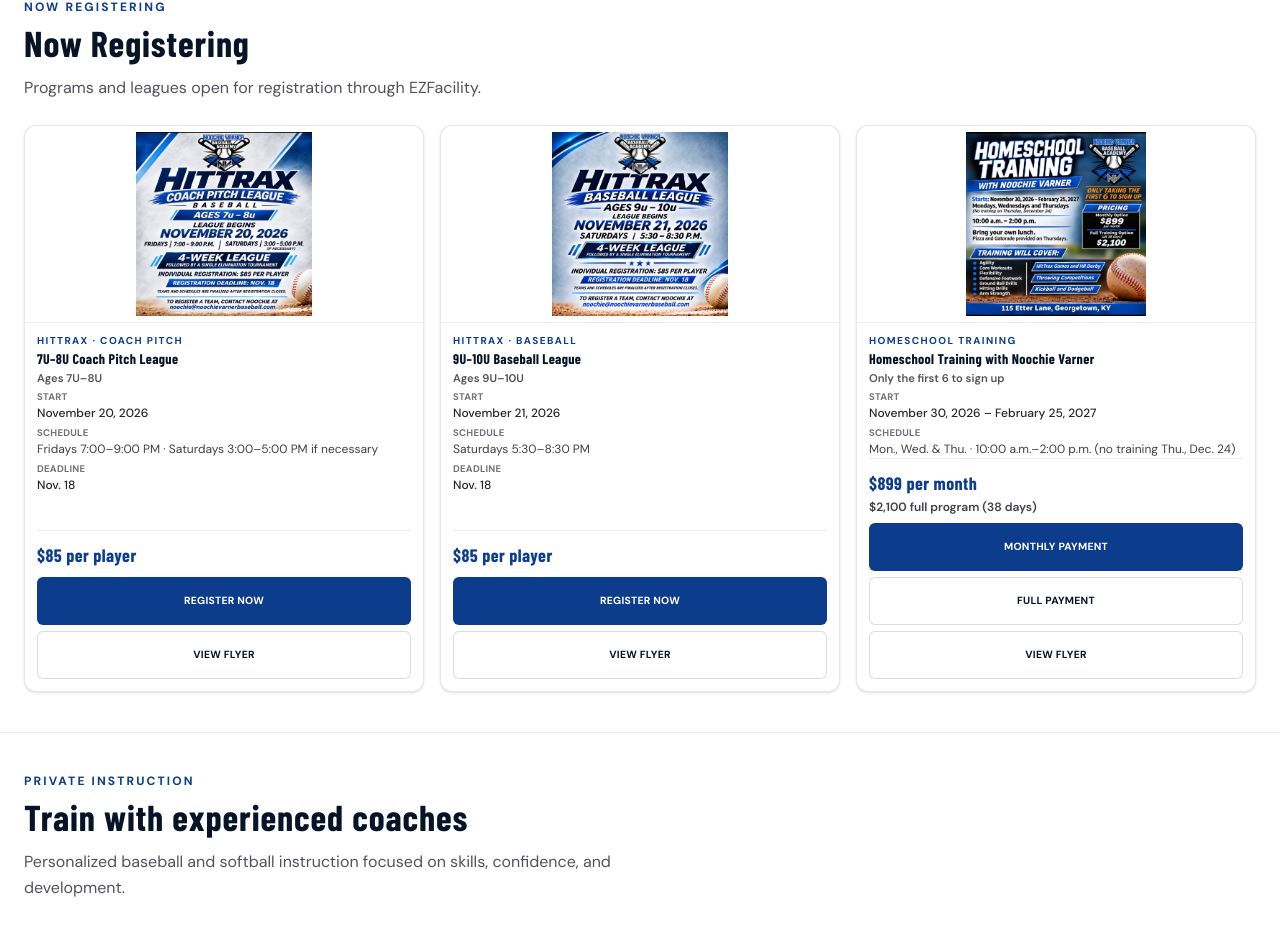
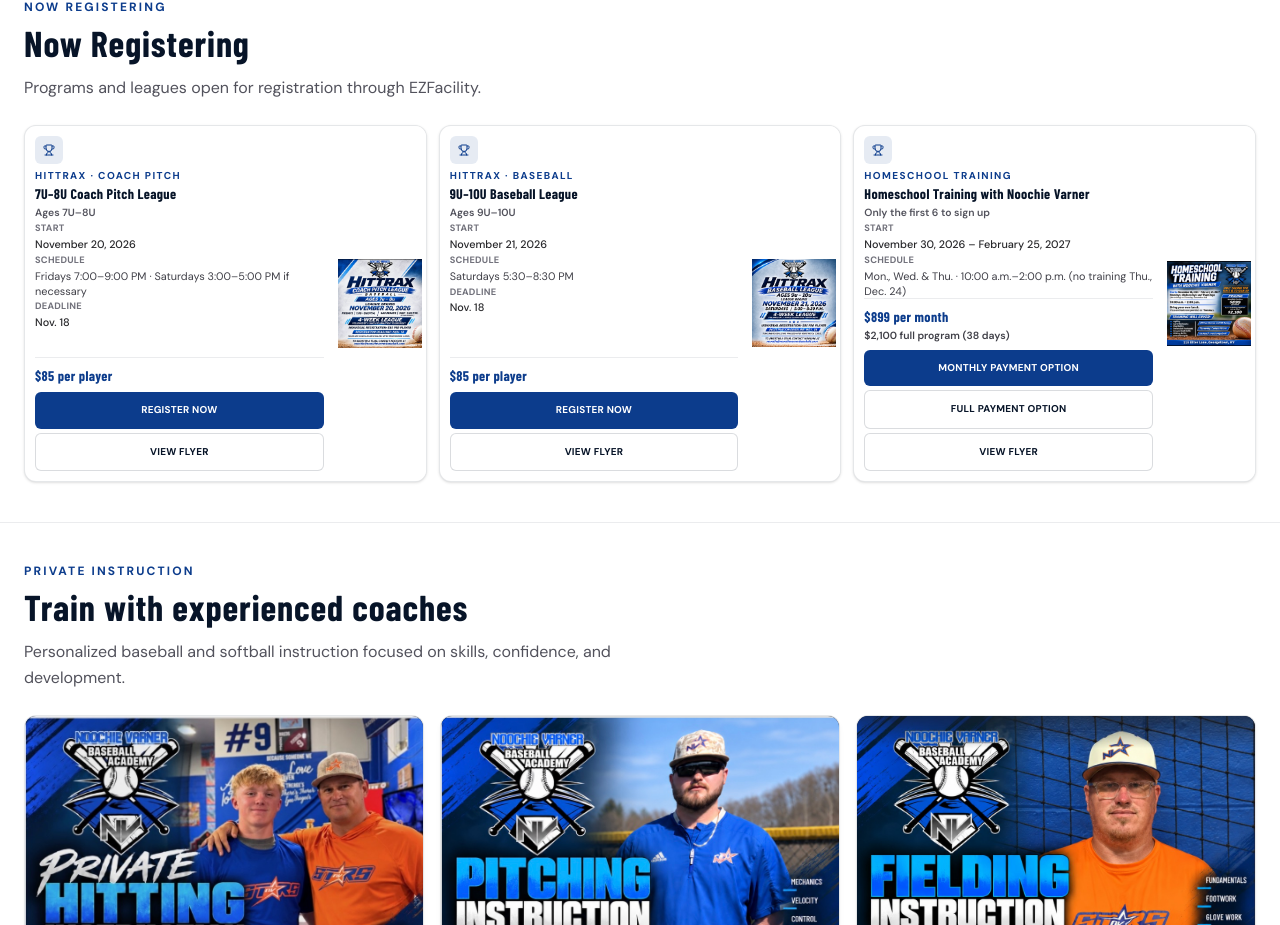
Before and after one commit to darnold5000/noochievarner, a Next.js app: page / in a window 1280 px wide. Shown: the part 2235-3160 px from the top of the page. Built offline with nearby package versions, Linux system fonts and the light colour scheme; no server answers.

Commit message:
homeschool

```diff
--- a/scripts/nvba-cms-seed-data.mjs
+++ b/scripts/nvba-cms-seed-data.mjs
@@ -73,10 +73,10 @@ export const HITTRAX_LEAGUES = [
     registrationDeadline: "",
     registerUrl:
       "https://tms.ezfacility.com/OnlineRegistrations/Register.aspx?CompanyID=5559&GroupID=4143499",
-    registerCtaLabel: "Monthly payment",
+    registerCtaLabel: "Monthly payment option",
     secondaryRegisterUrl:
       "https://tms.ezfacility.com/OnlineRegistrations/Register.aspx?CompanyID=5559&GroupID=4143496",
-    secondaryRegisterCtaLabel: "Full payment",
+    secondaryRegisterCtaLabel: "Full payment option",
     flyerUrl: "/images/leagues/homeschool-training.jpg",
     flyerAlt: "Homeschool Training with Noochie Varner — Noochie Varner Baseball Academy",
   },
--- a/src/components/HomeHitTraxLeagueCards.tsx
+++ b/src/components/HomeHitTraxLeagueCards.tsx
@@ -7,14 +7,14 @@ import type { HitTraxLeague } from "@/content/hittrax-leagues";
 import { btnOutline, btnPrimary } from "@/lib/styles";
 
 const cardShell =
-  "group flex h-full flex-col overflow-hidden rounded-xl border border-nv-navy/10 bg-white shadow-sm transition hover:-translate-y-0.5 hover:border-nv-blue/35 hover:shadow-md hover:shadow-nv-navy/10 xl:min-h-[16.5rem] xl:flex-row";
+  "group flex h-full min-h-0 flex-row overflow-hidden rounded-xl border border-nv-navy/10 bg-white shadow-sm transition hover:-translate-y-0.5 hover:border-nv-blue/35 hover:shadow-md hover:shadow-nv-navy/10";
 
-function LeagueDetails({ league }: { league: HitTraxLeague }) {
+function LeagueDetails({ league, tight }: { league: HitTraxLeague; tight?: boolean }) {
   return (
-    <dl className="mt-1 space-y-1 text-[0.7rem] leading-snug text-zinc-700 sm:text-xs">
+    <dl className={`${tight ? "mt-0.5 space-y-0.5" : "mt-1 space-y-1"} text-[0.68rem] leading-snug text-zinc-700`}>
       {league.startDate ? (
         <div>
-          <dt className="text-[0.6rem] font-bold uppercase tracking-wide text-zinc-500">Start</dt>
+          <dt className="text-[0.58rem] font-bold uppercase tracking-wide text-zinc-500">Start</dt>
           <dd className="mt-0.5 font-medium text-zinc-800">
             {league.startDate.replace(/^League begins /i, "")}
           </dd>
@@ -22,13 +22,13 @@ function LeagueDetails({ league }: { league: HitTraxLeague }) {
       ) : null}
       {league.schedule ? (
         <div>
-          <dt className="text-[0.6rem] font-bold uppercase tracking-wide text-zinc-500">Schedule</dt>
-          <dd className="mt-0.5 text-zinc-700">{league.schedule}</dd>
+          <dt className="text-[0.58rem] font-bold uppercase tracking-wide text-zinc-500">Schedule</dt>
+          <dd className="mt-0.5 line-clamp-4 text-zinc-700">{league.schedule}</dd>
         </div>
       ) : null}
       {league.registrationDeadline ? (
         <div>
-          <dt className="text-[0.6rem] font-bold uppercase tracking-wide text-zinc-500">Deadline</dt>
+          <dt className="text-[0.58rem] font-bold uppercase tracking-wide text-zinc-500">Deadline</dt>
           <dd className="mt-0.5 font-medium text-zinc-800">
             {league.registrationDeadline.replace(/^Registration deadline: /i, "")}
           </dd>
@@ -49,35 +49,27 @@ function CardActions({
   onViewFlyer: (league: HitTraxLeague) => void;
   compact?: boolean;
 }) {
-  const btnClass = compact
-    ? `${btnPrimary} min-h-10 w-full justify-center px-2 py-2 text-[0.6rem] leading-tight sm:text-[0.65rem]`
-    : `${btnPrimary} min-h-10 w-auto px-3 py-2 text-[0.65rem] sm:text-xs`;
-  const btnOutlineClass = compact
-    ? `${btnOutline} min-h-10 w-full justify-center px-2 py-2 text-[0.6rem] leading-tight sm:text-[0.65rem]`
-    : `${btnOutline} min-h-10 w-auto px-3 py-2 text-[0.65rem] sm:text-xs`;
-  const buttonWrap = compact ? "flex flex-col gap-1.5" : "flex flex-wrap items-center gap-2";
+  const btnClass = `${btnPrimary} min-h-9 w-full justify-center px-2 py-1.5 text-[0.58rem] leading-tight sm:min-h-9 sm:text-[0.62rem]`;
+  const btnOutlineClass = `${btnOutline} min-h-9 w-full justify-center px-2 py-1.5 text-[0.58rem] leading-tight sm:min-h-9 sm:text-[0.62rem]`;
 
   return (
-    <div className="border-t border-nv-navy/8 pt-2.5">
+    <div className={`border-t border-nv-navy/8 ${compact ? "pt-2" : "pt-2.5"}`}>
       {league.price ? (
-        <p className="font-display text-base font-bold tracking-wide text-nv-blue sm:text-lg">{league.price}</p>
+        <p className={`font-display font-bold tracking-wide text-nv-blue ${compact ? "text-sm" : "text-base sm:text-lg"}`}>
+          {league.price}
+        </p>
       ) : null}
       {league.secondaryPrice ? (
-        <p className="mt-0.5 text-xs font-semibold text-zinc-700">{league.secondaryPrice}</p>
+        <p className="mt-0.5 text-[0.65rem] font-semibold leading-snug text-zinc-700">{league.secondaryPrice}</p>
       ) : null}
-      <div className={`${buttonWrap} ${league.price || league.secondaryPrice ? "mt-2" : ""}`}>
+      <div className={`flex flex-col gap-1 ${league.price || league.secondaryPrice ? "mt-1.5" : ""}`}>
         {league.registerUrl ? (
           <a href={league.registerUrl} target="_blank" rel="noopener noreferrer" className={btnClass}>
             {league.registerCtaLabel}
           </a>
         ) : null}
         {league.secondaryRegisterUrl ? (
-          <a
-            href={league.secondaryRegisterUrl}
-            target="_blank"
-            rel="noopener noreferrer"
-            className={btnOutlineClass}
-          >
+          <a href={league.secondaryRegisterUrl} target="_blank" rel="noopener noreferrer" className={btnOutlineClass}>
             {league.secondaryRegisterCtaLabel}
           </a>
         ) : null}
@@ -91,46 +83,33 @@ function CardActions({
   );
 }
 
-function FlyerPreview({
+function FlyerThumb({
   league,
   onViewFlyer,
-  layout,
   compact,
 }: {
   league: HitTraxLeague;
   onViewFlyer: (league: HitTraxLeague) => void;
-  layout: "mobile" | "desktop";
   compact?: boolean;
 }) {
   if (!league.flyerSrc) return null;
-
-  const layoutClass =
-    layout === "mobile"
-      ? "flex min-h-0 flex-1 flex-col p-1 xl:hidden"
-      : `hidden min-h-0 shrink-0 self-stretch flex-col bg-white p-0.5 xl:flex ${
-          compact ? "w-[44%] max-w-[8.75rem]" : "w-[46%] max-w-[10rem]"
-        }`;
 
   return (
     <button
       type="button"
       onClick={() => onViewFlyer(league)}
-      className={`${layoutClass} focus-visible:outline focus-visible:outline-2 focus-visible:outline-offset-[-2px] focus-visible:outline-nv-blue`}
+      className={`flex shrink-0 flex-col self-stretch bg-white p-1 focus-visible:outline focus-visible:outline-2 focus-visible:outline-offset-[-2px] focus-visible:outline-nv-blue ${
+        compact ? "w-[5.25rem] sm:w-[5.75rem]" : "w-[6.5rem] sm:w-[7rem]"
+      }`}
       aria-label={`View full-size flyer for ${league.title}`}
     >
-      <span
-        className={
-          layout === "mobile"
-            ? "relative mx-auto my-1 block aspect-[5/7] w-full max-w-[14rem] min-h-[12rem] sm:max-w-[16rem]"
-            : "relative min-h-0 w-full flex-1"
-        }
-      >
+      <span className="relative min-h-0 w-full flex-1">
         <Image
           src={league.flyerSrc}
           alt=""
           fill
           className="object-contain object-center transition duration-300 group-hover:opacity-95"
-          sizes={layout === "mobile" ? "(max-width: 640px) 256px, 320px" : "140px"}
+          sizes="92px"
         />
       </span>
     </button>
@@ -148,69 +127,27 @@ function HitTraxLeagueCard({
 }) {
   const hasFlyer = Boolean(league.flyerSrc);
 
-  if (compact) {
-    return (
-      <article className="group flex h-full flex-col overflow-hidden rounded-xl border border-nv-navy/10 bg-white shadow-sm transition hover:-translate-y-0.5 hover:border-nv-blue/35 hover:shadow-md hover:shadow-nv-navy/10">
-        {hasFlyer ? (
-          <button
-            type="button"
-            onClick={() => onViewFlyer(league)}
-            className="w-full border-b border-nv-navy/8 p-1.5 focus-visible:outline focus-visible:outline-2 focus-visible:outline-nv-blue"
-            aria-label={`View full-size flyer for ${league.title}`}
-          >
-            <span className="relative mx-auto block aspect-[5/7] w-full max-h-[11.5rem] min-h-[9rem]">
-              <Image
-                src={league.flyerSrc}
-                alt=""
-                fill
-                className="object-contain object-center"
-                sizes="(max-width: 1024px) 50vw, 33vw"
-              />
-            </span>
-          </button>
-        ) : null}
-
-        <div className="flex flex-1 flex-col px-3 pb-3 pt-2.5">
-          <p className="text-[10px] font-bold uppercase tracking-[0.14em] text-nv-blue">{league.eyebrow}</p>
-          <h3 className="mt-0.5 font-display text-sm font-bold leading-tight tracking-wide text-nv-navy">
-            {league.title}
-          </h3>
-          {league.ages ? <p className="mt-0.5 text-[0.7rem] font-semibold text-zinc-600">{league.ages}</p> : null}
-          <LeagueDetails league={league} />
-          <div className="mt-auto">
-            <CardActions league={league} hasFlyer={hasFlyer} onViewFlyer={onViewFlyer} compact />
-          </div>
-        </div>
-      </article>
-    );
-  }
-
   return (
     <article className={cardShell}>
-      <div className="flex min-h-0 min-w-0 flex-1 flex-col px-4 pt-4 md:max-w-[54%] md:py-4">
-        <span className="inline-flex h-8 w-8 items-center justify-center rounded-lg bg-nv-blue/10 text-nv-blue">
-          <Trophy className="h-3.5 w-3.5" strokeWidth={2} aria-hidden />
+      <div className={`flex min-h-0 min-w-0 flex-1 flex-col ${compact ? "px-2.5 pb-2.5 pt-2.5" : "px-3 py-3 sm:px-3.5 sm:py-3"}`}>
+        <span className="inline-flex h-7 w-7 items-center justify-center rounded-md bg-nv-blue/10 text-nv-blue">
+          <Trophy className="h-3 w-3" strokeWidth={2} aria-hidden />
         </span>
 
-        <p className="mt-1 text-[10px] font-bold uppercase tracking-[0.14em] text-nv-blue">{league.eyebrow}</p>
-        <h3 className="mt-0.5 font-display text-sm font-bold leading-tight tracking-wide text-nv-navy sm:text-base">
+        <p className="mt-1 text-[9px] font-bold uppercase tracking-[0.14em] text-nv-blue sm:text-[10px]">{league.eyebrow}</p>
+        <h3 className="mt-0.5 font-display text-[0.8rem] font-bold leading-tight tracking-wide text-nv-navy sm:text-sm">
           {league.title}
         </h3>
-        {league.ages ? <p className="mt-0.5 text-[0.7rem] font-semibold text-zinc-600">{league.ages}</p> : null}
+        {league.ages ? <p className="mt-0.5 text-[0.65rem] font-semibold text-zinc-600">{league.ages}</p> : null}
 
-        <LeagueDetails league={league} />
+        <LeagueDetails league={league} tight={compact} />
 
-        <div className="mt-auto hidden xl:block">
-          <CardActions league={league} hasFlyer={hasFlyer} onViewFlyer={onViewFlyer} />
+        <div className="mt-auto">
+          <CardActions league={league} hasFlyer={hasFlyer} onViewFlyer={onViewFlyer} compact={compact} />
         </div>
       </div>
 
-      <FlyerPreview league={league} onViewFlyer={onViewFlyer} layout="mobile" />
-      <FlyerPreview league={league} onViewFlyer={onViewFlyer} layout="desktop" />
-
-      <div className="mt-auto px-3 pb-3 xl:hidden">
-        <CardActions league={league} hasFlyer={hasFlyer} onViewFlyer={onViewFlyer} />
-      </div>
+      <FlyerThumb league={league} onViewFlyer={onViewFlyer} compact={compact} />
     </article>
   );
 }
@@ -254,7 +191,7 @@ export default function HomeHitTraxLeagueCards({ leagues }: { leagues: HitTraxLe
 
   return (
     <>
-      <div className="mt-6 grid grid-cols-1 items-stretch gap-3 sm:gap-4 md:grid-cols-2 lg:grid-cols-3">
+      <div className="mt-6 grid grid-cols-1 items-stretch gap-3 sm:grid-cols-2 lg:grid-cols-3">
         {leagues.map((league) => (
           <HitTraxLeagueCard key={league.id} league={league} onViewFlyer={setFlyerLeague} compact={compact} />
         ))}
--- a/src/content/hittrax-leagues.ts
+++ b/src/content/hittrax-leagues.ts
@@ -70,10 +70,10 @@ export const FALLBACK_HITTRAX_LEAGUES: HitTraxLeague[] = [
     registrationDeadline: "",
     registerUrl:
       "https://tms.ezfacility.com/OnlineRegistrations/Register.aspx?CompanyID=5559&GroupID=4143499",
-    registerCtaLabel: "Monthly payment",
+    registerCtaLabel: "Monthly payment option",
     secondaryRegisterUrl:
       "https://tms.ezfacility.com/OnlineRegistrations/Register.aspx?CompanyID=5559&GroupID=4143496",
-    secondaryRegisterCtaLabel: "Full payment",
+    secondaryRegisterCtaLabel: "Full payment option",
     flyerSrc: "/images/leagues/homeschool-training.jpg",
     flyerAlt: "Homeschool Training with Noochie Varner — Noochie Varner Baseball Academy",
   },
```
Also changed, not shown: src/lib/nvba-public-content.ts (+3 -4 lines).
